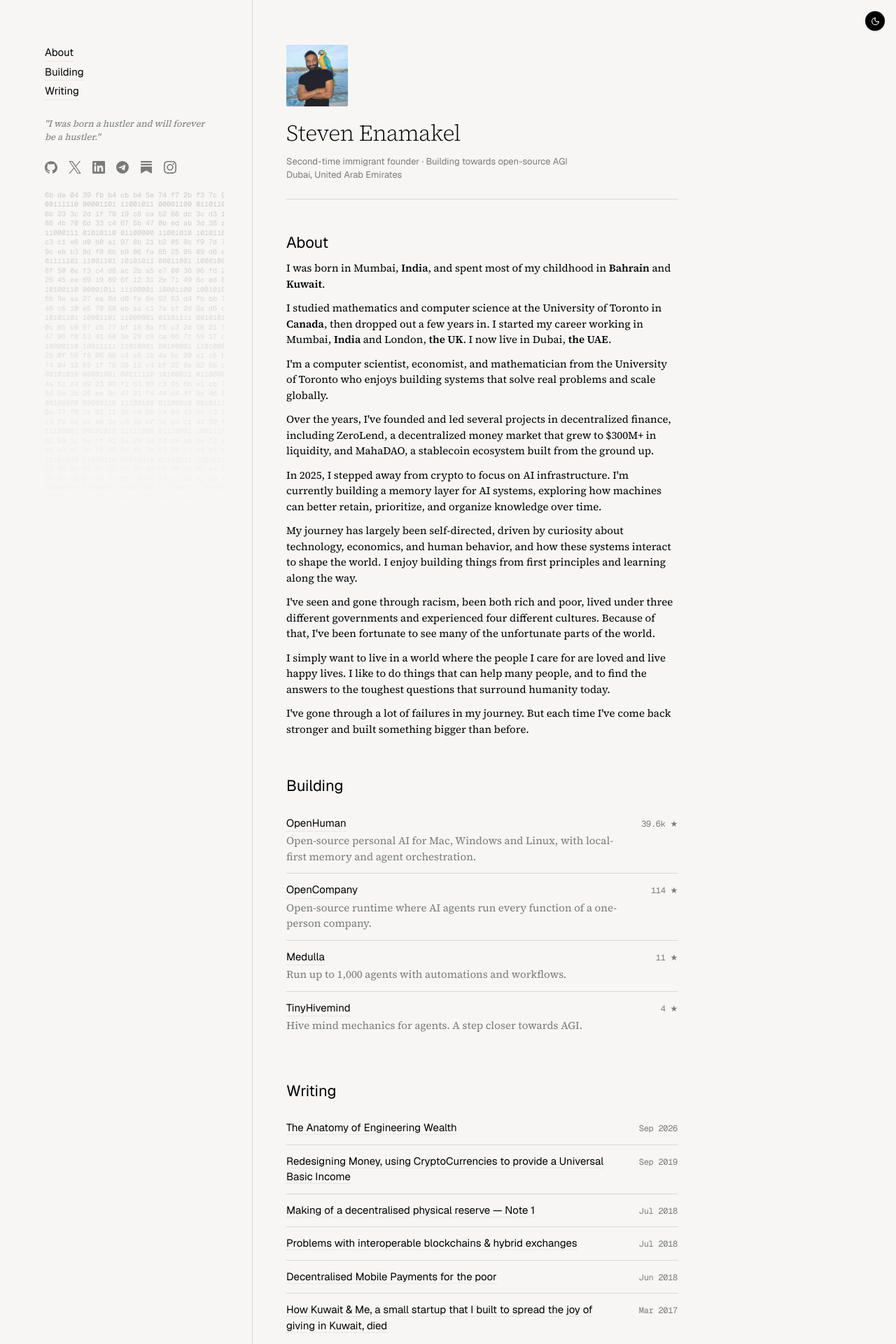
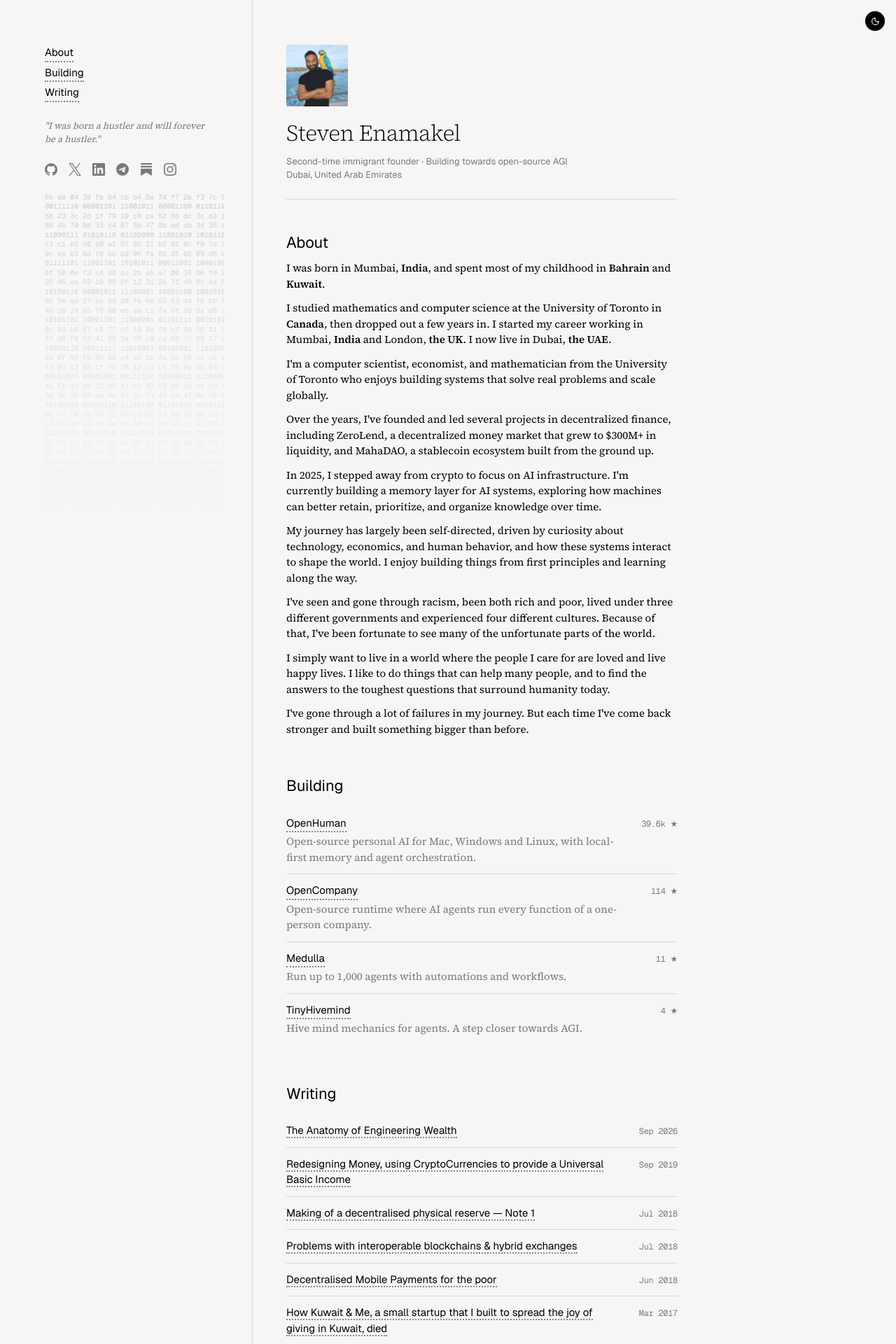
Before and after one commit to senamakel/enamakel.com, a Next.js app: page / in a window 1280 px wide. Shown: the top 1920 px of the page at 70% size. Built offline with nearby package versions, Linux system fonts and the light colour scheme; no server answers.

Commit message:
style: thicken and darken the dotted link border
Co-authored-by: Medulla <medulla@tinyhumans.ai>

```diff
--- a/src/app/page.tsx
+++ b/src/app/page.tsx
@@ -42,7 +42,7 @@
             className="group flex items-baseline gap-6 py-3"
           >
             <span className="min-w-0 flex-1">
-              <span className="border-border group-hover:border-foreground border-b border-dotted transition-colors inline-block font-sans">
+              <span className="border-foreground/45 group-hover:border-foreground border-b-2 border-dotted transition-colors inline-block font-sans">
                 {item.title}
               </span>
               <span className="text-muted-foreground mt-0.5 block">
@@ -71,7 +71,7 @@
             className="group flex items-baseline gap-6 py-3"
           >
             <span className="min-w-0 flex-1">
-              <span className="border-border group-hover:border-foreground border-b border-dotted transition-colors font-sans">{item.title}</span>
+              <span className="border-foreground/45 group-hover:border-foreground border-b-2 border-dotted transition-colors font-sans">{item.title}</span>
             </span>
             <span className={`${LABEL} shrink-0 tabular-nums`}>
               {formatDate(item.date)}
@@ -97,7 +97,7 @@
               <a
                 key={item.label}
                 href={item.href}
-                className="border-border hover:border-foreground border-b border-dotted transition-colors w-fit"
+                className="border-foreground/45 hover:border-foreground border-b-2 border-dotted transition-colors w-fit"
               >
                 {item.label}
               </a>
```
